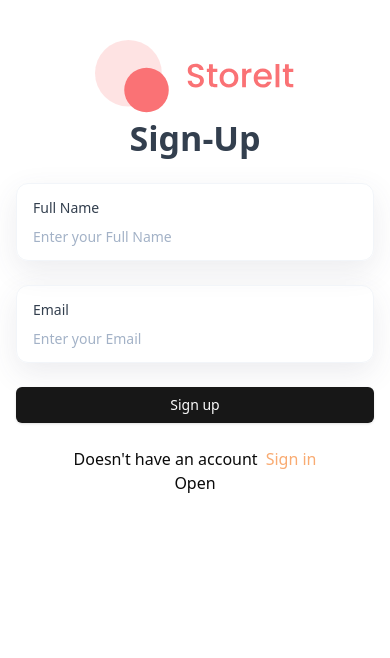
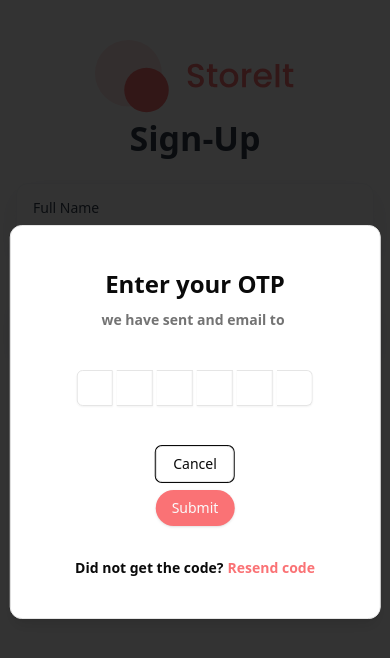
Before and after one commit to tsiory17/drive-clone, a Next.js app: page /sign-up in a window 390 px wide. Shown: the top 658 px of the page. Built offline with nearby package versions, Linux system fonts and the light colour scheme; no server answers.

Commit message:
continuing implementation of otp

```diff
--- a/components/OTPModal.tsx
+++ b/components/OTPModal.tsx
@@ -1,4 +1,4 @@
-import React from "react";
+import React, { useState } from "react";
 import {
   AlertDialog,
   AlertDialogAction,
@@ -10,23 +10,103 @@
   AlertDialogTitle,
   AlertDialogTrigger,
 } from "@/components/ui/alert-dialog";
-export default function OTPModal() {
+import {
+  InputOTP,
+  InputOTPGroup,
+  InputOTPSeparator,
+  InputOTPSlot,
+} from "@/components/ui/input-otp";
+import Image from "next/image";
+import { buttonVariants } from "@/components/ui/button";
+import { verifySecret } from "@/lib/actions/user.actions";
+import { useRouter } from "next/router";
+
+export default function OTPModal({
+  accountId,
+  email,
+}: {
+  accountId: string;
+  email: string;
+}) {
+  // const [value, setValue] = React.useState("");
+  const router = useRouter();
+  const [isOpen, setIsOpen] = useState(true);
+  const [password, setPassword] = useState("");
+  const [isLoading, setIsLoading] = useState(false);
+
+  const handleSubmit = async (e: React.MouseEvent<HTMLButtonElement>) => {
+    e.preventDefault();
+    setIsLoading(true);
+
+    try {
+      // call api to verify otp
+      const sessionId = await verifySecret({ accountId, password });
+
+      if (sessionId) {
+      }
+    } catch (e) {
+      console.log("Failed to verify OTP", e);
+    } finally {
+      setIsLoading(false);
+    }
+  };
+
+  const handleResendOTP = async () => {
+    console.log("Resend OTP");
+  };
+  // call api to resent the otp
   return (
     <div>
-      <AlertDialog>
-        <AlertDialogTrigger>Open</AlertDialogTrigger>
-        <AlertDialogContent>
-          <AlertDialogHeader>
-            <AlertDialogTitle>Are you absolutely sure?</AlertDialogTitle>
-            <AlertDialogDescription>
-              This action cannot be undone. This will permanently delete your
-              account and remove your data from our servers.
+      <AlertDialog open={isOpen} onOpenChange={setIsOpen}>
+        <AlertDialogContent className="shad-alert-dialog">
+          <AlertDialogHeader className="justify center relative flex">
+            <AlertDialogTitle className="h2 text-center">
+              Enter your OTP
+            </AlertDialogTitle>
+            <AlertDialogDescription className="subtitle-2 text-center">
+              we have sent and email to{" "}
+              <span className="pl-1 text-brand">{email}</span>
             </AlertDialogDescription>
+
+            <div className="flex flex-col items-center justify-center space-y-8">
+              <InputOTP maxLength={6} value={password} onChange={setPassword}>
+                <InputOTPGroup className="shad-otp">
+                  <InputOTPSlot index={0} />
+                  <InputOTPSlot index={1} />
+                  <InputOTPSlot index={2} />
+                  <InputOTPSlot index={3} />
+                  <InputOTPSlot index={4} />
+                  <InputOTPSlot index={5} />
+                </InputOTPGroup>
+              </InputOTP>
+            </div>
           </AlertDialogHeader>
-          <AlertDialogFooter>
+
+          <AlertDialogFooter className="flex w-full flex-col items-center gap-2 sm:flex-row sm:justify-center">
             <AlertDialogCancel>Cancel</AlertDialogCancel>
-            <AlertDialogAction>Continue</AlertDialogAction>
+            <AlertDialogAction
+              onClick={handleSubmit}
+              className="shad-submit-btn h12"
+              type="button"
+            >
+              Submit
+              {isLoading && (
+                <Image
+                  src="/assets/icons/loader.svg"
+                  alt="loader"
+                  width={24}
+                  height={24}
+                  priority={true}
+                />
+              )}
+            </AlertDialogAction>
           </AlertDialogFooter>
+          <div className="subtitle-2 flex items-center justify-center">
+            Did not get the code?{" "}
+            <button onClick={handleResendOTP} className="pl-1 text-brand">
+              Resend code
+            </button>
+          </div>
         </AlertDialogContent>
       </AlertDialog>
     </div>
--- /dev/null
+++ b/components/ui/input-otp.tsx
@@ -0,0 +1,71 @@
+"use client"
+
+import * as React from "react"
+import { OTPInput, OTPInputContext } from "input-otp"
+import { Minus } from "lucide-react"
+
+import { cn } from "@/lib/utils"
+
+const InputOTP = React.forwardRef<
+  React.ElementRef<typeof OTPInput>,
+  React.ComponentPropsWithoutRef<typeof OTPInput>
+>(({ className, containerClassName, ...props }, ref) => (
+  <OTPInput
+    ref={ref}
+    containerClassName={cn(
+      "flex items-center gap-2 has-[:disabled]:opacity-50",
+      containerClassName
+    )}
+    className={cn("disabled:cursor-not-allowed", className)}
+    {...props}
+  />
+))
+InputOTP.displayName = "InputOTP"
+
+const InputOTPGroup = React.forwardRef<
+  React.ElementRef<"div">,
+  React.ComponentPropsWithoutRef<"div">
+>(({ className, ...props }, ref) => (
+  <div ref={ref} className={cn("flex items-center", className)} {...props} />
+))
+InputOTPGroup.displayName = "InputOTPGroup"
+
+const InputOTPSlot = React.forwardRef<
+  React.ElementRef<"div">,
+  React.ComponentPropsWithoutRef<"div"> & { index: number }
+>(({ index, className, ...props }, ref) => {
+  const inputOTPContext = React.useContext(OTPInputContext)
+  const { char, hasFakeCaret, isActive } = inputOTPContext.slots[index]
+
+  return (
+    <div
+      ref={ref}
+      className={cn(
+        "relative flex h-9 w-9 items-center justify-center border-y border-r border-input text-sm shadow-sm transition-all first:rounded-l-md first:border-l last:rounded-r-md",
+        isActive && "z-10 ring-1 ring-ring",
+        className
+      )}
+      {...props}
+    >
+      {char}
+      {hasFakeCaret && (
+        <div className="pointer-events-none absolute inset-0 flex items-center justify-center">
+          <div className="h-4 w-px animate-caret-blink bg-foreground duration-1000" />
+        </div>
+      )}
+    </div>
+  )
+})
+InputOTPSlot.displayName = "InputOTPSlot"
+
+const InputOTPSeparator = React.forwardRef<
+  React.ElementRef<"div">,
+  React.ComponentPropsWithoutRef<"div">
+>(({ ...props }, ref) => (
+  <div ref={ref} role="separator" {...props}>
+    <Minus />
+  </div>
+))
+InputOTPSeparator.displayName = "InputOTPSeparator"
+
+export { InputOTP, InputOTPGroup, InputOTPSlot, InputOTPSeparator }
--- a/lib/actions/user.actions.ts
+++ b/lib/actions/user.actions.ts
@@ -8,6 +8,7 @@
 import { appwriteConfig } from "@/lib/appwrite/config";
 import { Query, ID } from "node-appwrite";
 import { parseStringify } from "../utils";
+import { cookies } from "next/headers";
 
 const getUserByEmail = async (email: string) => {
   const { databases } = await createAdminClient();
@@ -20,22 +21,21 @@
   return result.total > 0 ? result.documents[0] : null;
 };
 
-const handleError = (error: unknown , message: string) => {
-  console.log(error,message);
+const handleError = (error: unknown, message: string) => {
+  console.log(error, message);
   throw error;
-}
+};
 
-const sendEmailOTP = async ({email}:{email: string}) => {
-  const {account } = await createAdminClient();
+const sendEmailOTP = async ({ email }: { email: string }) => {
+  const { account } = await createAdminClient();
 
   try {
-    const session = await account.createEmailToken(ID.unique(),email);
+    const session = await account.createEmailToken(ID.unique(), email);
     return session.userId;
-  }catch (e) {
-      handleError(e,"Failed to send OTP")
+  } catch (e) {
+    handleError(e, "Failed to send OTP");
   }
-
-}
+};
 
 export const createAccount = async ({
   fullName,
@@ -46,16 +46,16 @@
 }) => {
   const existingUser = await getUserByEmail(email);
 
-  const accountId = await sendEmailOTP({email});
-  if(!accountId) throw new Error ("Failed to send an OTP");
+  const accountId = await sendEmailOTP({ email });
+  if (!accountId) throw new Error("Failed to send an OTP");
 
-  if(!existingUser) {
-    const { databases } =  await createAdminClient();
+  if (!existingUser) {
+    const { databases } = await createAdminClient();
 
     await databases.createDocument(
       appwriteConfig.databaseId,
       appwriteConfig.usersTable,
-      ID.unique() ,
+      ID.unique(),
       {
         fullName,
         email,
@@ -64,5 +64,29 @@
       },
     );
   }
-  return parseStringify({ accountId })
+  return parseStringify({ accountId });
 };
+
+export const verifySecret = async ({
+  accountId,
+  password,
+}: {
+  accountId: string;
+  password: string;
+}) => {
+  try {
+    const { account } = await createAdminClient();
+    const session = await account.createSession(accountId, password);
+
+    (await cookies()).set(`appwrite-session`, session.secret, {
+      path: "/",
+      httpOnly: true,
+      sameSite: "strict",
+      secure: true,
+    });
+
+    return parseStringify({ sessionId: session.$id });
+  } catch (e) {
+    handleError(e, "Failed to verify OTP");
+  }
+};
--- a/package.json
+++ b/package.json
@@ -22,7 +22,7 @@
     "appwrite": "^21.0.0",
     "class-variance-authority": "^0.7.1",
     "clsx": "^2.1.1",
-    "input-otp": "^1.2.5",
+    "input-otp": "^1.4.2",
     "lucide-react": "^0.454.0",
     "next": "^15.5.4",
     "node-appwrite": "^14.2.0",
```
Also changed, not shown: 1 other file (tests, documents, lock files or other folders).
